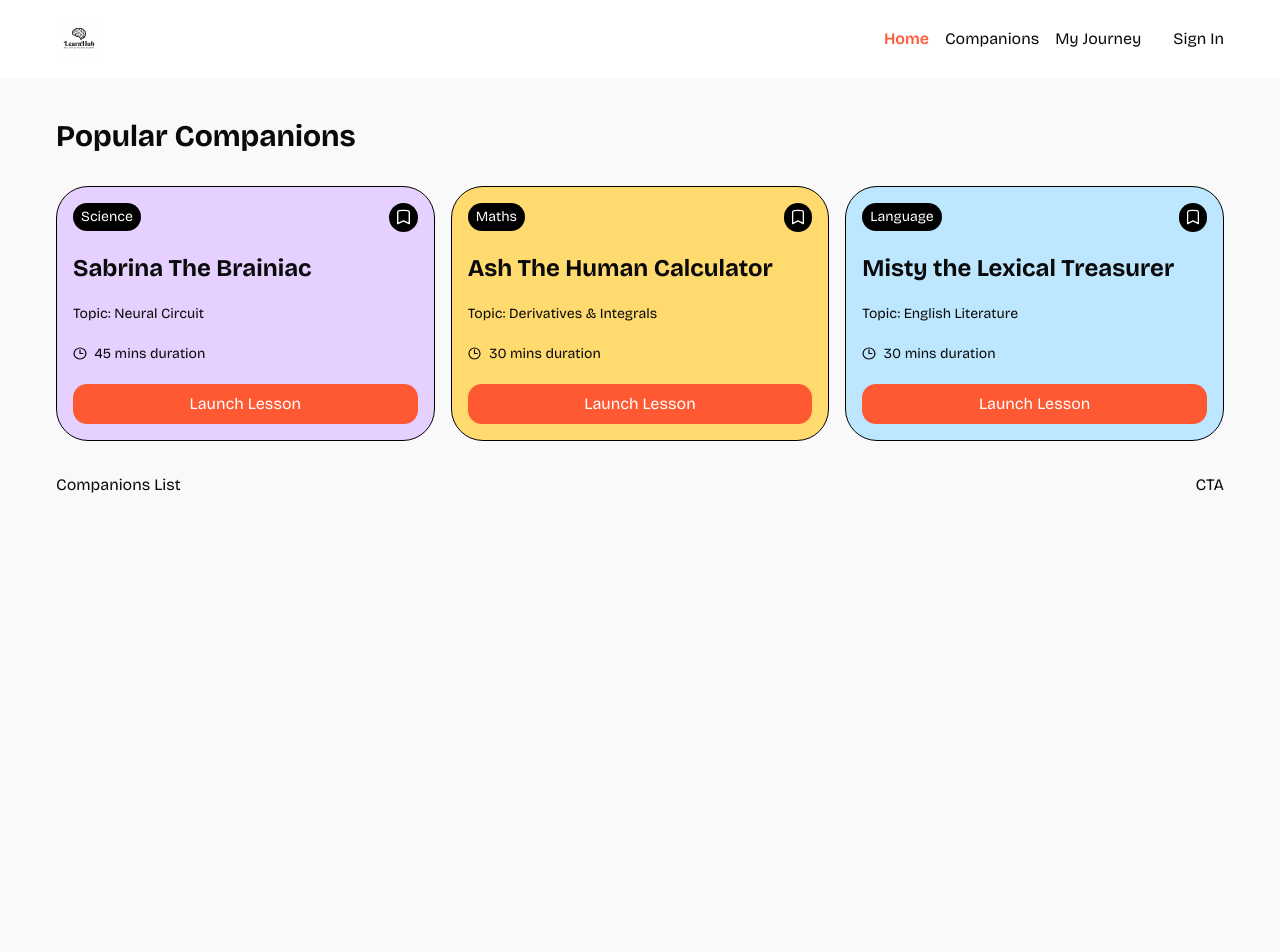
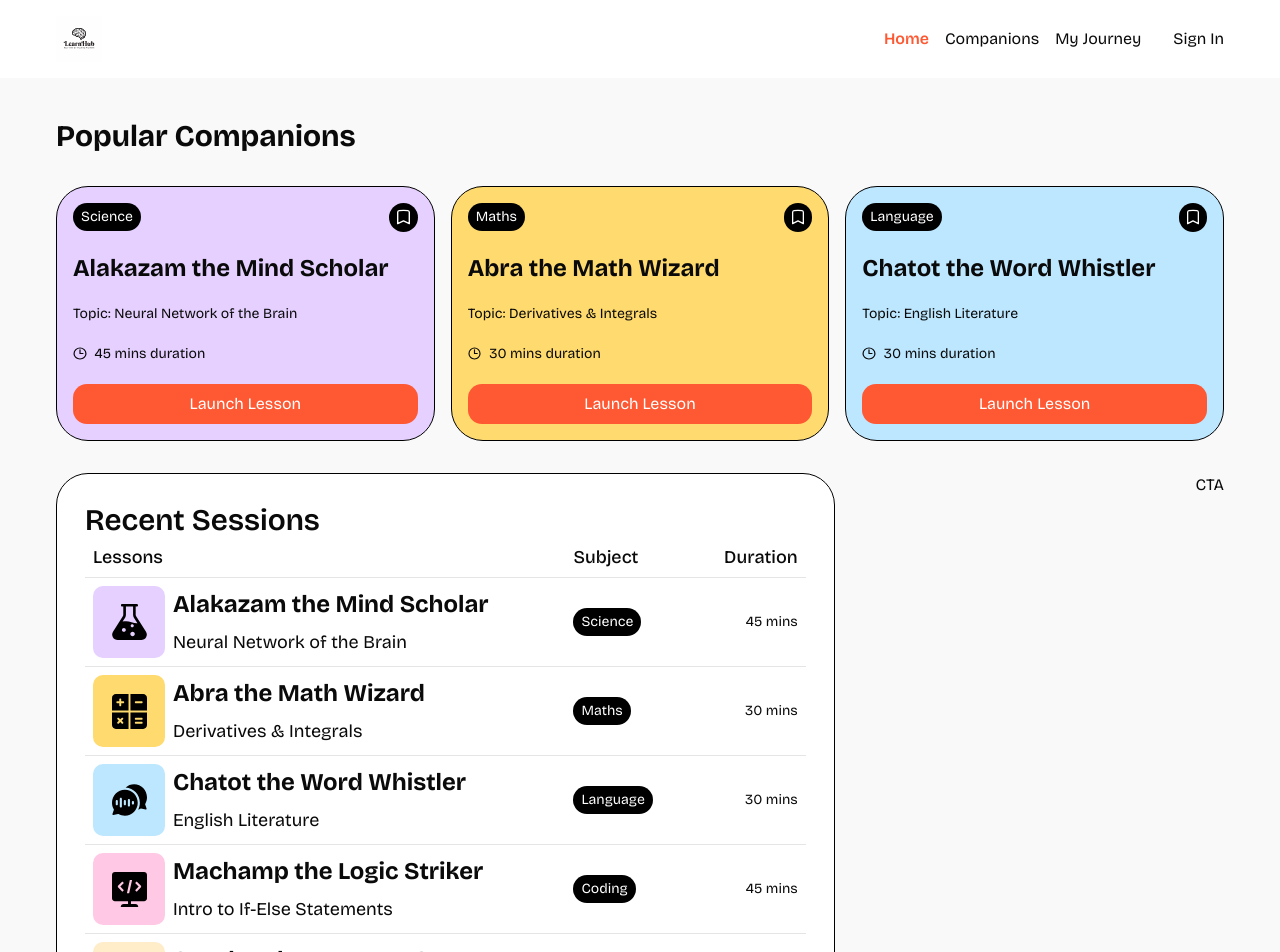
Before and after one commit to AdrishikharChowdhury/Project-LearnHub, a Next.js app: page / in a window 1280 px wide. Shown: the top 952 px of the page. Before the commit the page ends 800 px from the top, so only its background shows below. Built offline with nearby package versions, Linux system fonts and the light colour scheme.

Commit message:
Added Companions List

```diff
--- a/app/page.tsx
+++ b/app/page.tsx
@@ -2,6 +2,7 @@
 import CompanionsList from "@/components/CompanionsList";
 import CTA from "@/components/CTA";
 import { Button } from "@/components/ui/button";
+import { recentSessions } from "@/constants";
 
 const Page = () => {
   return (
@@ -10,15 +11,15 @@
       <section className="home-section">
         <CompanionCard
           id="123"
-          name="Sabrina The Brainiac"
-          topic="Neural Circuit"
+          name="Alakazam the Mind Scholar"
+          topic="Neural Network of the Brain"
           subject="science"
           duration={45}
           color="#e5d0ff"
         />
         <CompanionCard
         id="456"
-          name="Ash The Human Calculator"
+          name="Abra the Math Wizard"
           topic="Derivatives & Integrals"
           subject="maths"
           duration={30}
@@ -26,7 +27,7 @@
            />
         <CompanionCard
         id="789"
-          name="Misty the Lexical Treasurer"
+          name="Chatot the Word Whistler"
           topic="English Literature"
           subject="language"
           duration={30}
@@ -34,7 +35,7 @@
            />
       </section>
       <section className="home-section">
-        <CompanionsList />
+        <CompanionsList title="Recently completed sessions" companions={recentSessions} classNames="w-2/3 max-lg:w-full" />
         <CTA />
       </section>
     </main>
--- a/components/CompanionsList.tsx
+++ b/components/CompanionsList.tsx
@@ -1,10 +1,93 @@
+import {
+  Table,
+  TableBody,
+  TableCaption,
+  TableCell,
+  TableHead,
+  TableHeader,
+  TableRow,
+} from "@/components/ui/table";
+import { cn, getSubjectColor } from "@/lib/utils";
+import Image from "next/image";
+import Link from "next/link";
 
+interface CompanionListProps {
+  title: string;
+  companions?: Companion[];
+  classNames?: string;
+}
 
-const CompanionsList = () => {
+const CompanionsList = ({
+  title,
+  companions,
+  classNames,
+}: CompanionListProps) => {
   return (
-    <div>
-      Companions List
-    </div>
+    <article className={cn("companion-list", classNames)}>
+      <h2 className="text-3xl font-semibold">Recent Sessions</h2>
+      <Table>
+        <TableHeader>
+          <TableRow>
+            <TableHead className="text-lg w-2/3">Lessons</TableHead>
+            <TableHead className="text-lg">Subject</TableHead>
+            <TableHead className="text-lg text-right">Duration</TableHead>
+          </TableRow>
+        </TableHeader>
+        <TableBody>
+          {companions?.map((companion,idx:number) => (
+            <TableRow key={idx}>
+              <TableCell>
+                <Link href={`/companions/${companion.id}`}>
+                  <div className="flex items-center gap-2">
+                    <div
+                      className="size-18 flex items-center justify-center rounded-lg max-md:hidden"
+                      style={{
+                        backgroundColor: getSubjectColor(companion.subject),
+                      }}
+                    >
+                      <Image
+                        src={`/icons/${companion.subject}.svg`}
+                        alt={companion.subject}
+                        width={35}
+                        height={35}
+                      />
+                    </div>
+                    <div className="flex flex-col gap-2">
+                      <p className="font-bold text-2xl">{companion.name}</p>
+                      <p className="text-lg">{companion.topic}</p>
+                    </div>
+                  </div>
+                </Link>
+              </TableCell>
+              <TableCell>
+                <div className="subject-badge w-fit max-md:hidden">
+                  {companion.subject}
+                </div>
+                <div
+                  className="flex items-center justify-center rounded-lg w-fit p-2 md:hidden"
+                  style={{
+                    backgroundColor: getSubjectColor(companion.subject),
+                  }}
+                >
+                    <Image
+                        src={`/icons/${companion.subject}.svg`}
+                        alt={companion.subject}
+                        width={18}
+                        height={18}
+                      />
+                </div>
+              </TableCell>
+              <TableCell>
+                <div className="flex items-center gap-2 w-full justify-end">
+                    <p>{companion.duration} <span className="mx-md:hidden">mins</span></p>
+                    <Image src={`/icons/clock.svg`} alt="minutes" className="md:hidden" width={14} height={14} />
+                </div>
+              </TableCell>
+            </TableRow>
+          ))}
+        </TableBody>
+      </Table>
+    </article>
   );
 };
 
--- /dev/null
+++ b/components/ui/table.tsx
@@ -0,0 +1,116 @@
+"use client"
+
+import * as React from "react"
+
+import { cn } from "@/lib/utils"
+
+function Table({ className, ...props }: React.ComponentProps<"table">) {
+  return (
+    <div
+      data-slot="table-container"
+      className="relative w-full overflow-x-auto"
+    >
+      <table
+        data-slot="table"
+        className={cn("w-full caption-bottom text-sm", className)}
+        {...props}
+      />
+    </div>
+  )
+}
+
+function TableHeader({ className, ...props }: React.ComponentProps<"thead">) {
+  return (
+    <thead
+      data-slot="table-header"
+      className={cn("[&_tr]:border-b", className)}
+      {...props}
+    />
+  )
+}
+
+function TableBody({ className, ...props }: React.ComponentProps<"tbody">) {
+  return (
+    <tbody
+      data-slot="table-body"
+      className={cn("[&_tr:last-child]:border-0", className)}
+      {...props}
+    />
+  )
+}
+
+function TableFooter({ className, ...props }: React.ComponentProps<"tfoot">) {
+  return (
+    <tfoot
+      data-slot="table-footer"
+      className={cn(
+        "border-t bg-muted/50 font-medium [&>tr]:last:border-b-0",
+        className
+      )}
+      {...props}
+    />
+  )
+}
+
+function TableRow({ className, ...props }: React.ComponentProps<"tr">) {
+  return (
+    <tr
+      data-slot="table-row"
+      className={cn(
+        "border-b transition-colors hover:bg-muted/50 has-aria-expanded:bg-muted/50 data-[state=selected]:bg-muted",
+        className
+      )}
+      {...props}
+    />
+  )
+}
+
+function TableHead({ className, ...props }: React.ComponentProps<"th">) {
+  return (
+    <th
+      data-slot="table-head"
+      className={cn(
+        "h-10 px-2 text-left align-middle font-medium whitespace-nowrap text-foreground [&:has([role=checkbox])]:pr-0",
+        className
+      )}
+      {...props}
+    />
+  )
+}
+
+function TableCell({ className, ...props }: React.ComponentProps<"td">) {
+  return (
+    <td
+      data-slot="table-cell"
+      className={cn(
+        "p-2 align-middle whitespace-nowrap [&:has([role=checkbox])]:pr-0",
+        className
+      )}
+      {...props}
+    />
+  )
+}
+
+function TableCaption({
+  className,
+  ...props
+}: React.ComponentProps<"caption">) {
+  return (
+    <caption
+      data-slot="table-caption"
+      className={cn("mt-4 text-sm text-muted-foreground", className)}
+      {...props}
+    />
+  )
+}
+
+export {
+  Table,
+  TableHeader,
+  TableBody,
+  TableFooter,
+  TableHead,
+  TableRow,
+  TableCell,
+  TableCaption,
+}
--- a/constants/index.ts
+++ b/constants/index.ts
@@ -1,3 +1,4 @@
+
 export const subjects = [
   "maths",
   "language",
@@ -25,7 +26,7 @@
   {
     id: "1",
     subject: "science",
-    name: "Neura the Brainy Explorer",
+    name: "Alakazam the Mind Scholar",
     topic: "Neural Network of the Brain",
     duration: 45,
     color: "#E5D0FF",
@@ -33,7 +34,7 @@
   {
     id: "2",
     subject: "maths",
-    name: "Countsy the Number Wizard",
+    name: "Abra the Math Wizard",
     topic: "Derivatives & Integrals",
     duration: 30,
     color: "#FFDA6E",
@@ -41,7 +42,7 @@
   {
     id: "3",
     subject: "language",
-    name: "Verba the Vocabulary Builder",
+    name: "Chatot the Word Whistler",
     topic: "English Literature",
     duration: 30,
     color: "#BDE7FF",
@@ -49,7 +50,7 @@
   {
     id: "4",
     subject: "coding",
-    name: "Codey the Logic Hacker",
+    name: "Machamp the Logic Striker",
     topic: "Intro to If-Else Statements",
     duration: 45,
     color: "#FFC8E4",
@@ -57,7 +58,7 @@
   {
     id: "5",
     subject: "history",
-    name: "Memo, the Memory Keeper",
+    name: "Snorlax the Memory Snoozer",
     topic: "World Wars: Causes & Consequences",
     duration: 15,
     color: "#FFECC8",
@@ -65,7 +66,7 @@
   {
     id: "6",
     subject: "economics",
-    name: "The Market Maestro",
+    name: "Chansey the Market Healer",
     topic: "The Basics of Supply & Demand",
     duration: 10,
     color: "#C8FFDF",
```
